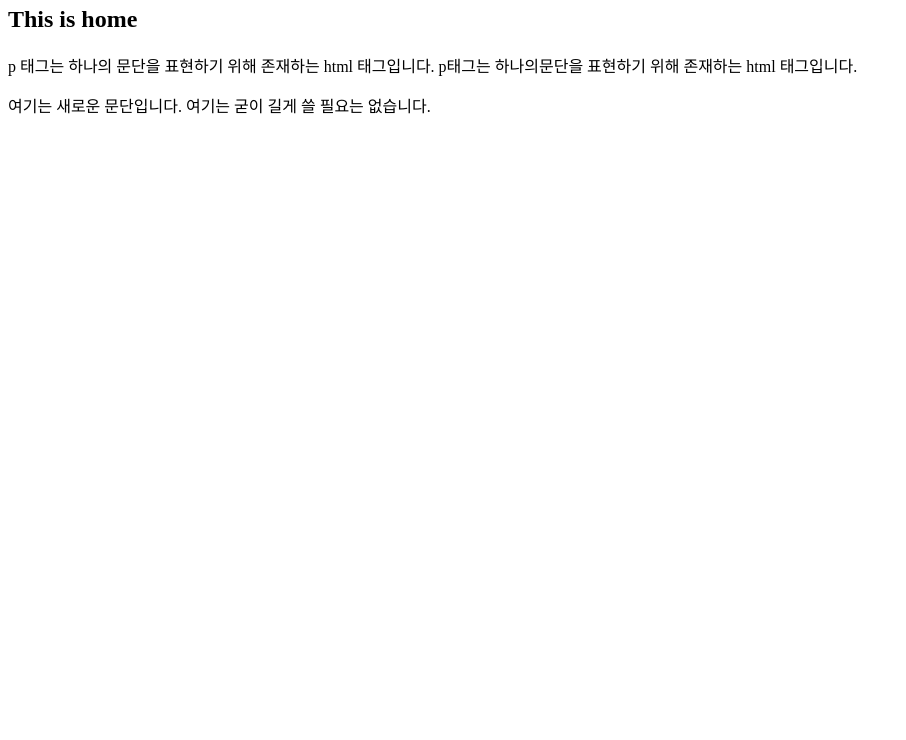
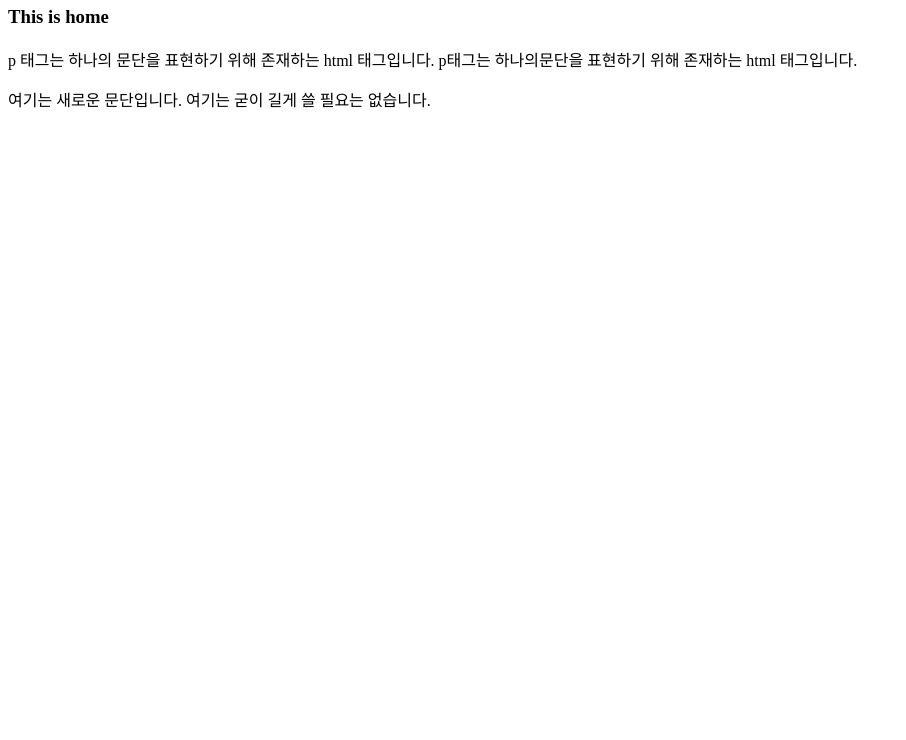
Before and after one commit to lotusjule/lotusjule.github.io, a plain HTML site: page index.html in a window 1280 px wide. Shown: the part 60-800 px from the top of the page, without its empty margins (0-906 px from the left). Drawn offline with Linux system fonts and the light colour scheme.

Commit message:
edit index.html h2->h3

```diff
--- a/index.html
+++ b/index.html
@@ -7,9 +7,8 @@
 
  <body>
   <h1>Home</h1>
-  <h2>This is home</h2>
+  <h3>This is home</h3>
   <p>p 태그는 하나의 문단을 표현하기 위해 존재하는 html 태그입니다. p태그는 하나의문단을 표현하기 위해 존재하는 html 태그입니다.</p>
   <p>여기는 새로운 문단입니다. 여기는 굳이 길게 쓸 필요는 없습니다.</p>
  </body>
-
 </html>
```
